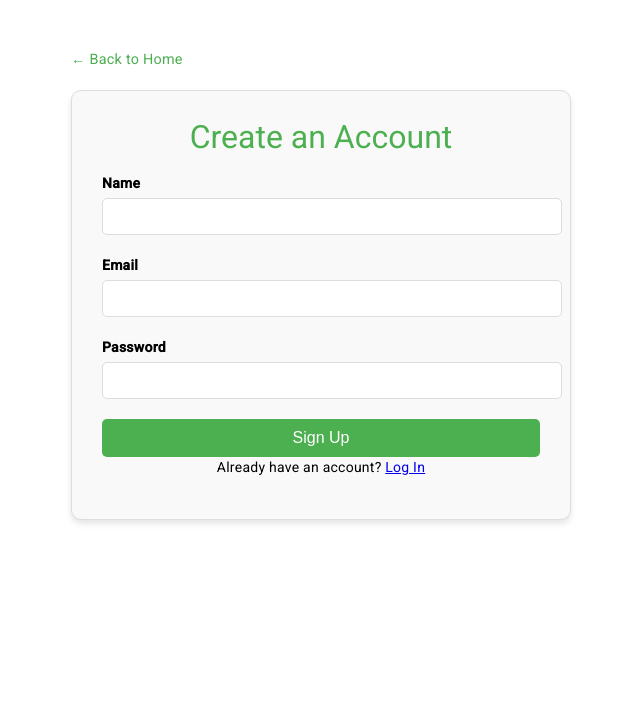
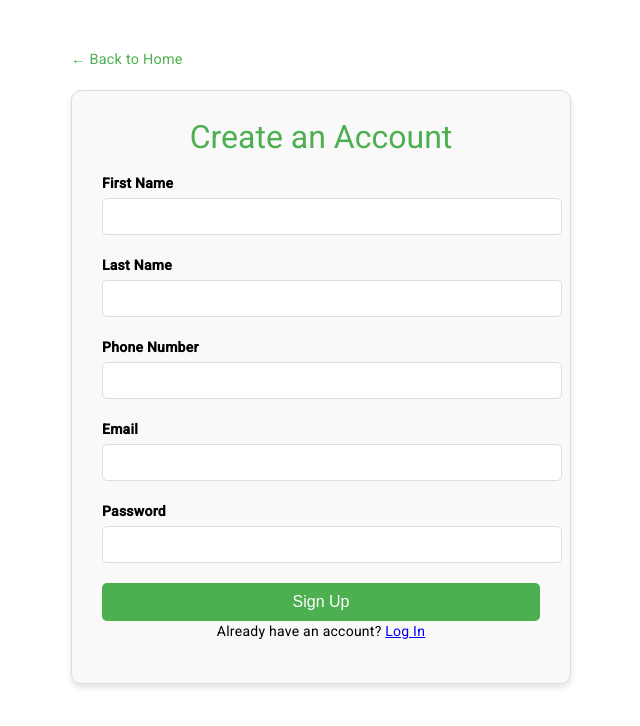
Before and after one commit to BahaBoualii/leftover-web, an Angular app: page /register in a window 1280 px wide. Shown: the top 726 px of the page, without its empty margins (319-959 px from the left). Built offline with nearby package versions, Linux system fonts and the light colour scheme.

Commit message:
add form validation to register and login

```diff
--- a/src/app/pages/login/login.component.css
+++ b/src/app/pages/login/login.component.css
@@ -63,3 +63,9 @@
   .back-link:hover {
     text-decoration: underline;
   }
+
+  .error {
+    color: red;
+    font-size: 0.9rem;
+    margin-top: 5px;
+  }
--- a/src/app/pages/login/login.component.html
+++ b/src/app/pages/login/login.component.html
@@ -5,7 +5,7 @@
     <!-- Login Form -->
     <div class="auth-container">
       <h1>Welcome Back</h1>
-      <form (ngSubmit)="onLogin()" #loginForm="ngForm">
+      <form (ngSubmit)="onLogin()" #loginForm="ngForm" novalidate>
         <div class="form-group">
           <label for="email">Email</label>
           <input
@@ -14,8 +14,13 @@
             name="email"
             class="form-control"
             [(ngModel)]="loginData.email"
+            #email="ngModel"
             required
+            email
           />
+          <div *ngIf="email.invalid && email.touched" class="error">
+            A valid email is required.
+          </div>
         </div>
 
         <div class="form-group">
@@ -26,11 +31,15 @@
             name="password"
             class="form-control"
             [(ngModel)]="loginData.password"
+            #password="ngModel"
             required
           />
+          <div *ngIf="password.invalid && password.touched" class="error">
+            Password is required.
+          </div>
         </div>
 
-        <button type="submit" class="btn btn-primary">Log In</button>
+        <button type="submit" class="btn btn-primary" [disabled]="loginForm.invalid">Log In</button>
       </form>
 
       <!-- Redirect to Signup -->
--- a/src/app/pages/register/register.component.css
+++ b/src/app/pages/register/register.component.css
@@ -63,3 +63,9 @@
   .back-link:hover {
     text-decoration: underline;
   }
+
+  .error {
+    color: red;
+    font-size: 0.9rem;
+    margin-top: 5px;
+  }
--- a/src/app/pages/register/register.component.html
+++ b/src/app/pages/register/register.component.html
@@ -5,17 +5,54 @@
     <!-- Signup Form -->
     <div class="auth-container">
       <h1>Create an Account</h1>
-      <form (ngSubmit)="onSignup()" #signupForm="ngForm">
+      <form (ngSubmit)="onSignup()" #signupForm="ngForm" novalidate>
         <div class="form-group">
-          <label for="name">Name</label>
+          <label for="firstname">First Name</label>
           <input
             type="text"
-            id="name"
-            name="name"
+            id="firstname"
+            name="firstname"
             class="form-control"
-            [(ngModel)]="signupData.name"
+            [(ngModel)]="signupData.firstname"
+            #firstname="ngModel"
             required
           />
+          <div *ngIf="firstname.invalid && firstname.touched" class="error">
+            First name is required.
+          </div>
+        </div>
+
+        <div class="form-group">
+          <label for="lastname">Last Name</label>
+          <input
+            type="text"
+            id="lastname"
+            name="lastname"
+            class="form-control"
+            [(ngModel)]="signupData.lastname"
+            #lastname="ngModel"
+            required
+          />
+          <div *ngIf="lastname.invalid && lastname.touched" class="error">
+            Last name is required.
+          </div>
+        </div>
+
+        <div class="form-group">
+          <label for="phone">Phone Number</label>
+          <input
+            type="tel"
+            id="phone"
+            name="phone"
+            class="form-control"
+            [(ngModel)]="signupData.phone"
+            #phone="ngModel"
+            required
+            pattern="^[0-9]{8,15}$"
+          />
+          <div *ngIf="phone.invalid && phone.touched" class="error">
+            A valid phone number is required (8-15 digits).
+          </div>
         </div>
 
         <div class="form-group">
@@ -26,8 +63,13 @@
             name="email"
             class="form-control"
             [(ngModel)]="signupData.email"
+            #email="ngModel"
             required
+            email
           />
+          <div *ngIf="email.invalid && email.touched" class="error">
+            A valid email is required.
+          </div>
         </div>
 
         <div class="form-group">
@@ -38,11 +80,16 @@
             name="password"
             class="form-control"
             [(ngModel)]="signupData.password"
+            #password="ngModel"
             required
+            minlength="6"
           />
+          <div *ngIf="password.invalid && password.touched" class="error">
+            Password must be at least 6 characters long.
+          </div>
         </div>
 
-        <button type="submit" class="btn btn-primary">Sign Up</button>
+        <button type="submit" class="btn btn-primary" [disabled]="signupForm.invalid">Sign Up</button>
       </form>
 
       <!-- Redirect to Login -->
--- a/src/app/pages/register/register.component.ts
+++ b/src/app/pages/register/register.component.ts
@@ -7,7 +7,9 @@ import { Component } from '@angular/core';
 })
 export class RegisterComponent {
   signupData = {
-    name: '',
+    firstname: '',
+    lastname: '',
+    phone: '',
     email: '',
     password: ''
   };
```
